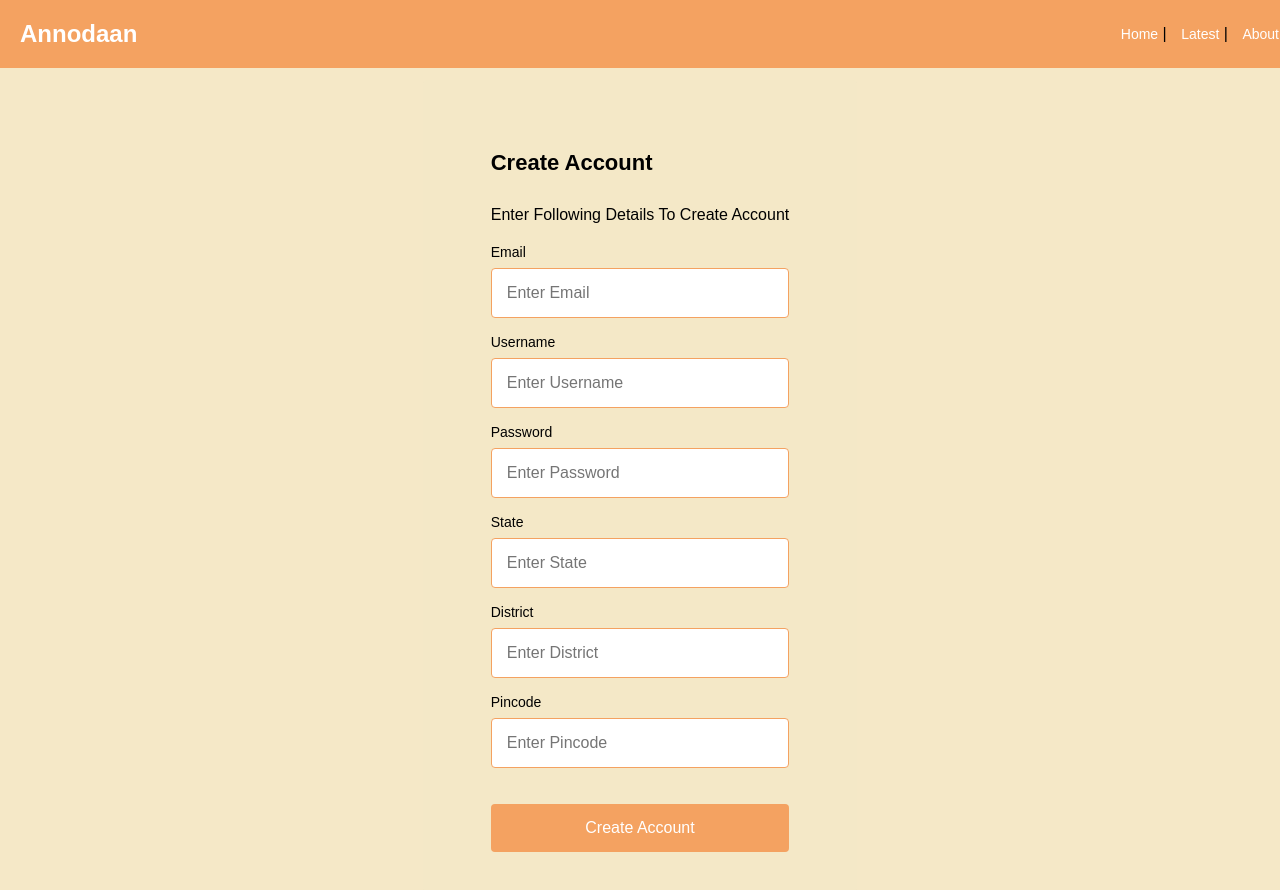
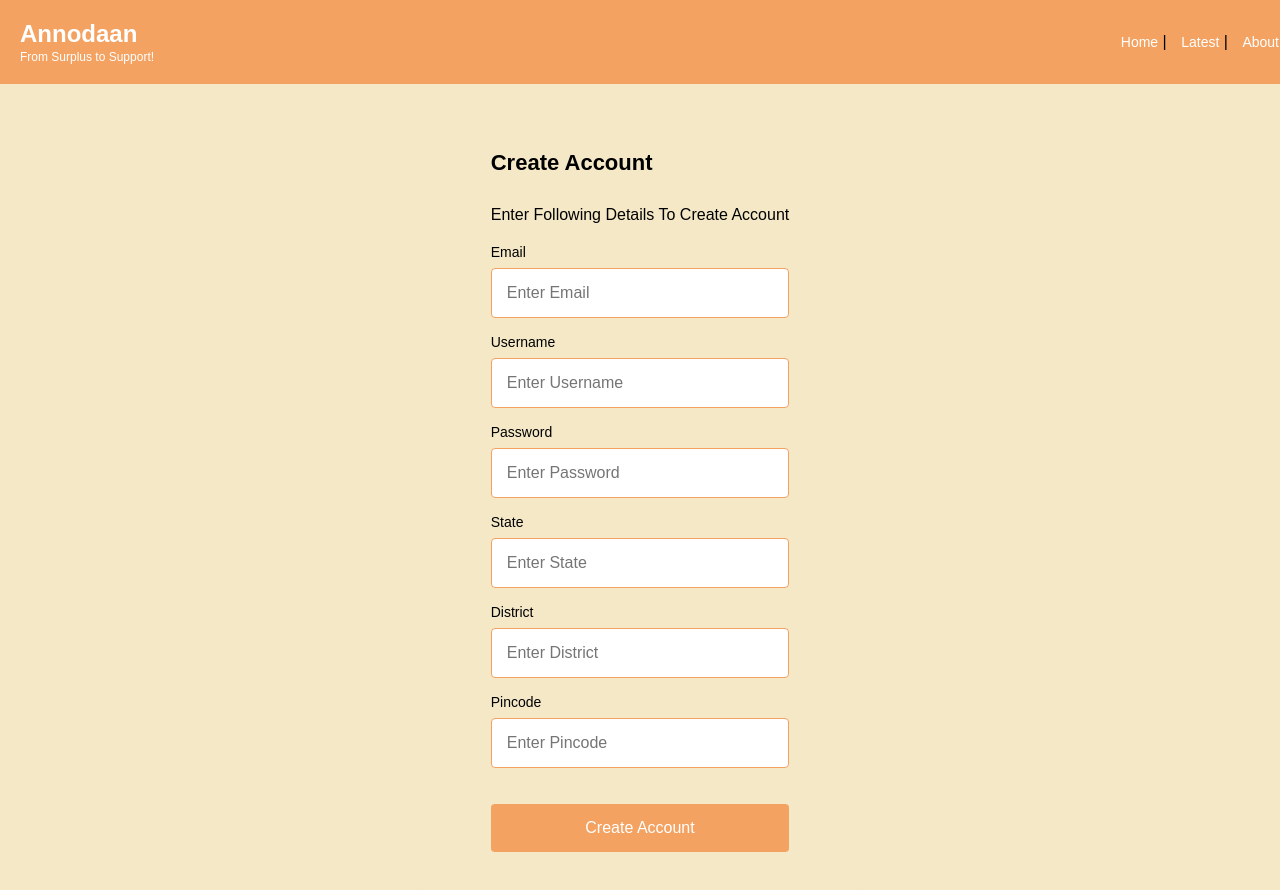
Before and after one commit to mirazumcse20230104130/reaact-project-1, a React (Create React App) app in the folder react-app/: page / in a window 1280 px wide. Built offline with nearby package versions, Linux system fonts and the light colour scheme.

Commit message:
changes in CreateAccount.js

```diff
--- a/react-app/src/components/CreateAccount.css
+++ b/react-app/src/components/CreateAccount.css
@@ -34,16 +34,27 @@ header {
   z-index: 1000;
 }
 
+header div {
+  display: flex;
+  flex-direction: column;
+}
+
 header h1 {
   margin: 0;
   font-size: 24px;
   color: #fff;
 }
 
+header p {
+  margin: 2px 0 0; /* Small margin to position below h1 */
+  font-size: 12px; /* Smaller font for the tagline */
+  color: #fff;
+}
+
 header nav a {
   color: #fff;
   text-decoration: none;
-  margin-left: 10px; /* Reduced from 20px to 10px for less gap */
+  margin-left: 10px;
   font-size: 14px;
 }
 
--- a/react-app/src/components/CreateAccount.js
+++ b/react-app/src/components/CreateAccount.js
@@ -24,7 +24,10 @@ const CreateAccount = () => {
   return (
     <div className="create-account-container">
       <header>
-        <h1>Annodaan</h1>
+        <div>
+          <h1>Annodaan</h1>
+          <p>From Surplus to Support!</p>
+        </div>
         <nav>
           <a href="/">Home</a> | <a href="/latest">Latest</a> | <a href="/about">About Us</a>
         </nav>
```
